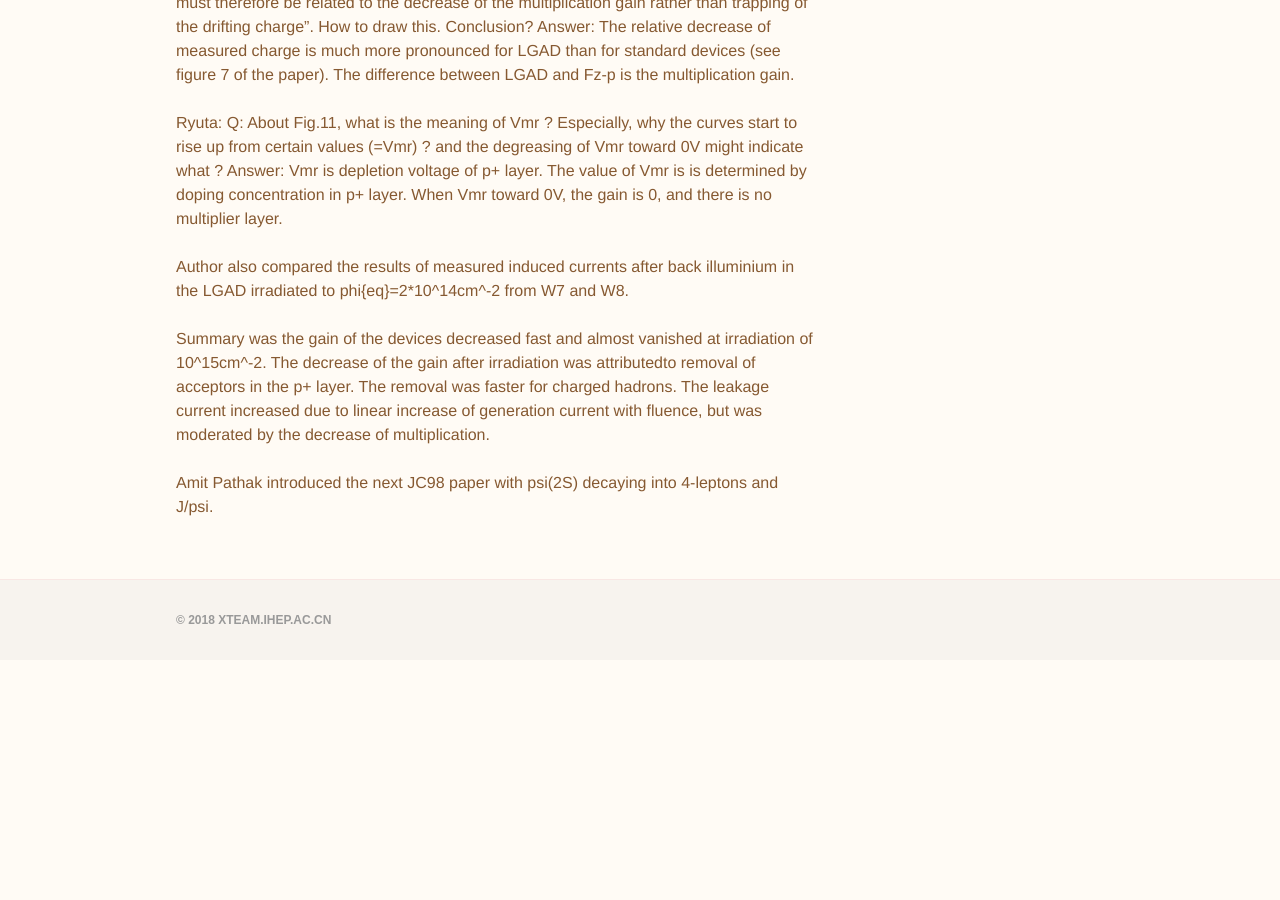
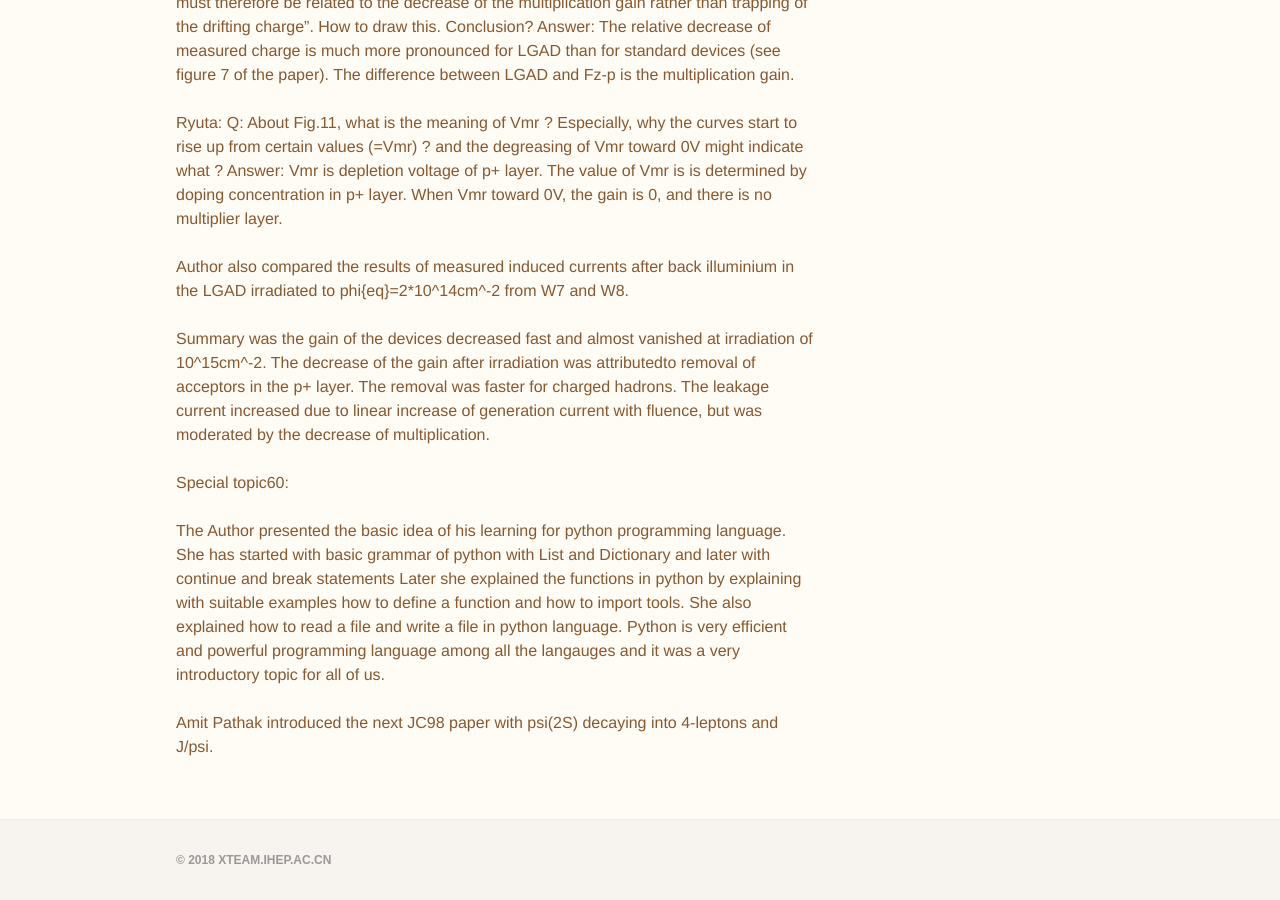
Before and after one commit to dt-np/xteam, a Jekyll site: the page built from _posts/2019-02-22-JC97.md, in a window 1280 px wide and 900 px high, scrolled down 1197 px. Built offline with Jekyll 4.4.1, drawn with Linux system fonts in a browser that asks for light colours; before the commit the page ends 1857 px from its top, so only the background shows below that.

Commit message:
Updated JC97 with ST60

```diff
--- a/_posts/2019-02-22-JC97.md
+++ b/_posts/2019-02-22-JC97.md
@@ -2,7 +2,7 @@
 title:  "Journal Club 97"
 date: 2019-02-22 12:00:00 +0800
 author: amitraahul
-categories: JC
+categories: jc
 ---
 
 <https://indico.ihep.ac.cn//event/9242/>
@@ -53,4 +53,13 @@
 The decrease of the gain after irradiation was attributedto removal of acceptors in the p+ layer. The
 removal was faster for charged hadrons. The leakage current increased due to linear increase of generation current with fluence, but was moderated by the decrease of multiplication.
 
+Special topic60:
+
+The Author presented the basic idea of his learning for python programming language.
+She has started with basic grammar of python with List and Dictionary and later with continue and break statements
+Later she explained the functions in python by explaining with suitable examples how to define a function and how to import tools.
+She also explained how to read a file and write a file in python language.
+Python is very efficient and powerful programming language among all the langauges and it was a very introductory topic for all of us.
+
+
 Amit Pathak introduced the next JC98 paper with psi(2S) decaying into 4-leptons and J/psi.
```
